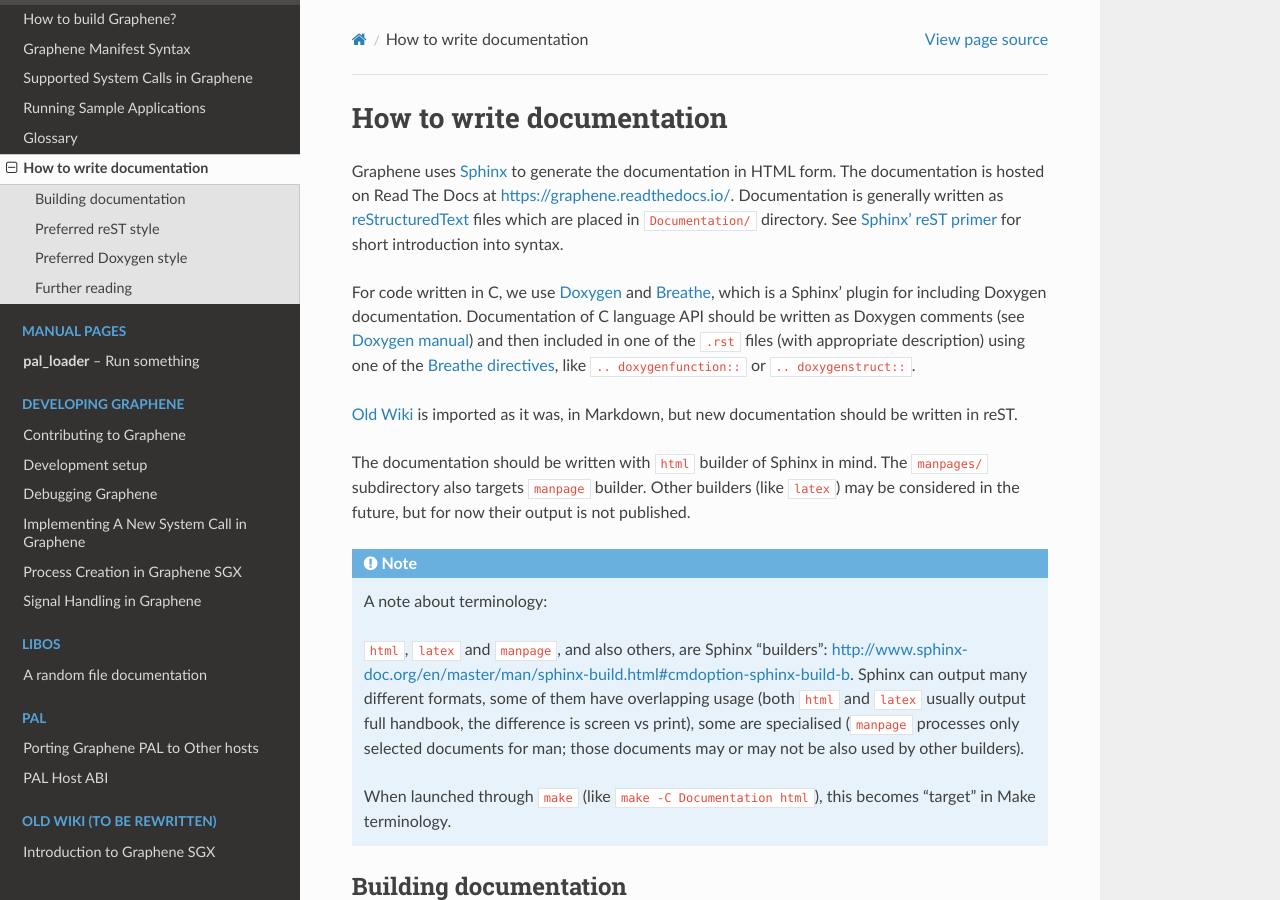
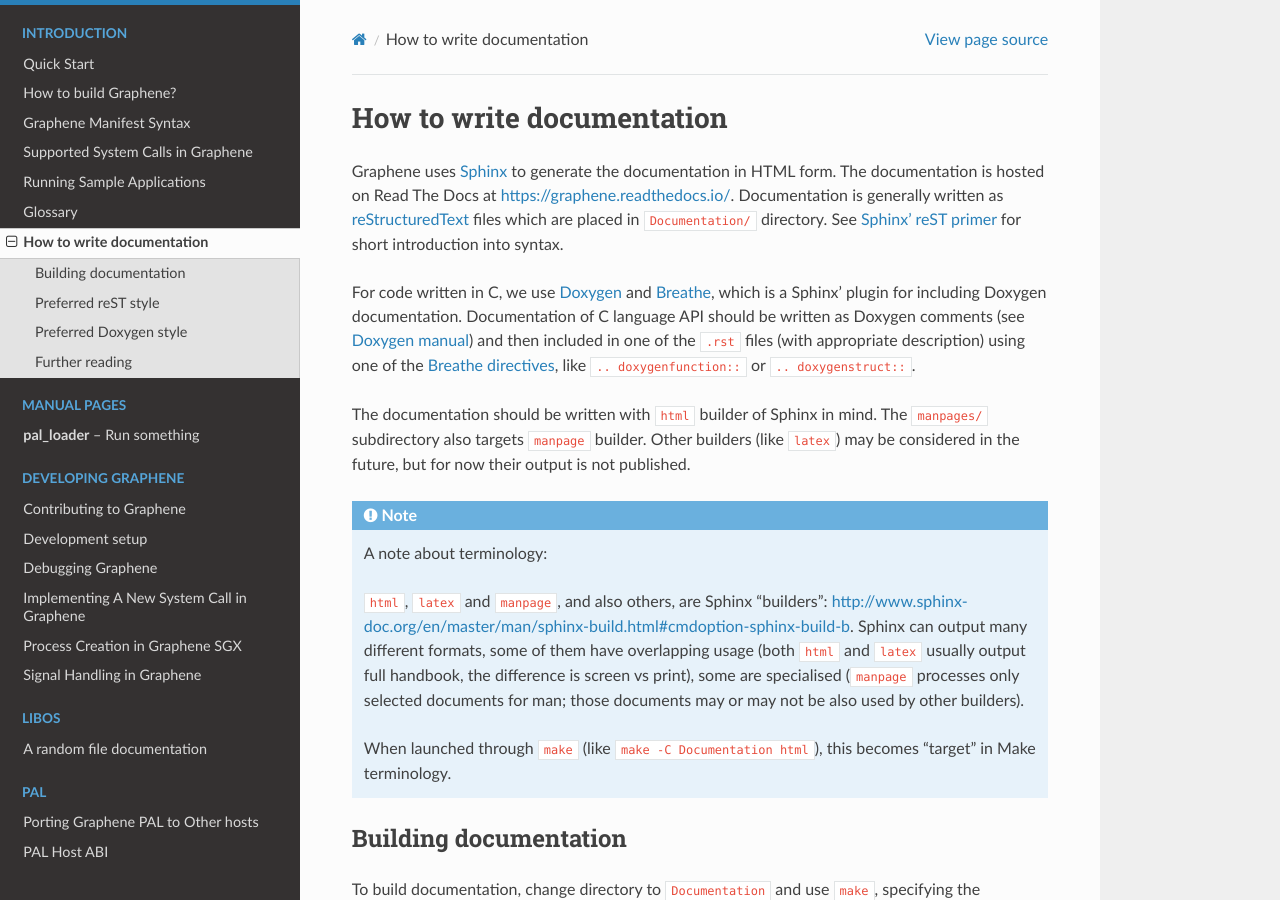
Before and after one commit to gramineproject/gramine, a Sphinx documentation site: the page built from Documentation/howto-doc.rst, in a window 1280 px wide and 900 px high. Built offline with Sphinx 7.4.7 and the Read the Docs theme 2.0.0, drawn with Linux system fonts in a browser that asks for light colours.

Commit message:
[Docs] reSTify oldwiki/Introduction-to-Graphene-SGX.md, orphan
This document will be rewritten to SGX intro as part of another PR.

```diff
--- a/Documentation/howto-doc.rst
+++ b/Documentation/howto-doc.rst
@@ -17,9 +17,6 @@
 and then included in one of the ``.rst`` files (with appropriate description)
 using one of the `Breathe directives`_, like ``.. doxygenfunction::`` or ``..
 doxygenstruct::``.
-
-:ref:`Old Wiki <old-wiki>` is imported as it was, in Markdown, but new
-documentation should be written in reST.
 
 The documentation should be written with ``html`` builder of Sphinx in mind. The
 :file:`manpages/` subdirectory also targets ``manpage`` builder. Other builders
--- a/Documentation/oldwiki/Introduction-to-Graphene-SGX.md
+++ b/Documentation/oldwiki/Introduction-to-Graphene-SGX.rst
@@ -12,7 +18,8 @@
 software attacks nor hardware attacks such as cold-boot attacks can modify or retrieve the
 application data from the enclave memory.
 
-## Why use Graphene for Intel SGX?
+Why use Graphene for Intel SGX?
+-------------------------------
 
 Porting applications to an Intel SGX platform can be cumbersome. To secure an application with SGX,
 developers must recompile the application executable with the Intel SGX SDK
@@ -42,8 +50,8 @@
 The prerequisites to build Graphene are detailed in
 [Prerequisites of Graphene](Introduction-to-Graphene.html#prerequisites).
 
-### Prerequisites for Developer
-
+Prerequisites for Developer
+^^^^^^^^^^^^^^^^^^^^^^^^^^^
 To build Graphene with Intel SGX support, simply run `make SGX=1` instead of `make` at
 the root of the source tree (or in the PAL directory if the rest of the source is already built).
 Like regular Graphene, `DEBUG=1` can be used to build with debug symbols. After compiling the
@@ -82,14 +90,14 @@
 (which must be SGX-enabled). In production scenarios, building and running the applications on the
 same host is mostly meaningless.
 
-### Prerequisites for Untrusted Host
-
+Prerequisites for Untrusted Host
+^^^^^^^^^^^^^^^^^^^^^^^^^^^^^^^^
 To run the applications on Intel SGX with Graphene-SGX, the host must have an SGX-enabled CPU, with
 Intel SGX SDK and the SGX driver installed. Please download and install the SDK and the driver from:
 <https://github.com/01org/linux-sgx> and <https://github.com/01org/linux-sgx-driver>.
 
 A Graphene SGX driver (gsgx) also needs to be installed on the untrusted host. Simply run the
-following commands to build the driver:
+following commands to build the driver::
 
     cd Pal/src/host/Linux-SGX/sgx-driver
     make
@@ -108,7 +116,7 @@
 
 With the manifest (`.manifest.sgx`), the signature (`.sig`), and the token (`.token`) ready, one
 can launch Graphene-SGX to run the application. Graphene-SGX provides three options for specifying
-the programs and manifest files:
+the programs and manifest files::
 
     Option 1: (automatic manifest)
     SGX=1 [PATH_TO_PAL]/pal [PROGRAM] [ARGUMENTS]...
```
Also changed, not shown: other parts of Documentation/oldwiki/Introduction-to-Graphene-SGX.rst (+13 -6 lines), Documentation/index.rst (+0 -9 lines).
